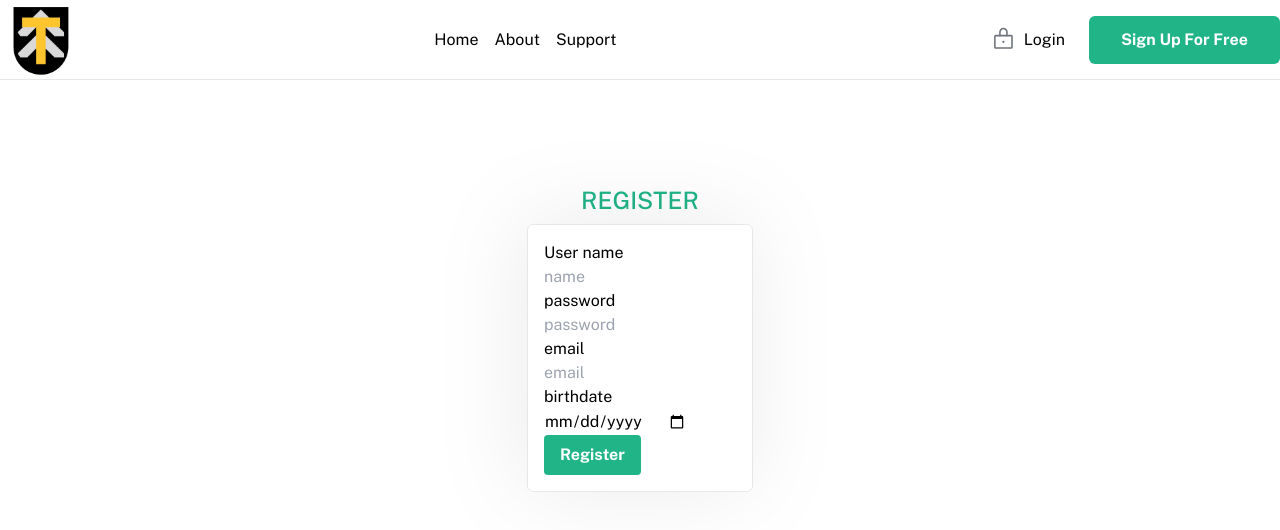
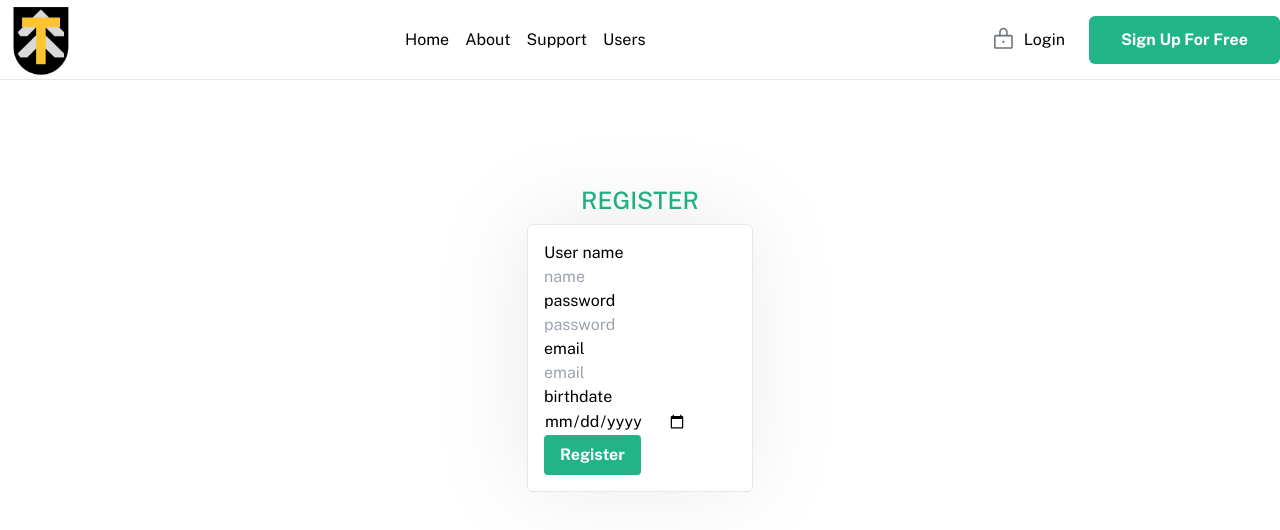
Before and after one commit to Zsombinszky/Team_Up, a React (Vite) app in the folder client/: page /register in a window 1280 px wide. Shown: the top 530 px of the page. Built offline with nearby package versions, Linux system fonts and the light colour scheme.

Commit message:
navbar links fixed

```diff
--- a/client/src/component/Companies.jsx
+++ b/client/src/component/Companies.jsx
@@ -5,8 +5,8 @@ const Companies = () => {
     return (
         <div className='w-full bg-white py-[50px]'>
             <div className='md:max-w-[1480px] m-auto max-w-[600px]  px-4 md:px-0'>
-                <h1 className="text-center text-2xl font-bold text-[#536E96]">Trusted by over 25,000 teams around the world.</h1>
-                <p className="text-center text-[#536E96] text-xl">Leading companies use the same courses to help employees keep their skills fresh.</p>
+                <h1 className="text-center text-2xl font-bold text-[#536E96]">Trusted by over 25,000 gamers around the world.</h1>
+                <p className="text-center text-[#536E96] text-xl">Leading companies use TeamUp to help gamers keep their skills fresh.</p>
                 <div className="flex justify-center py-8 md:gap-8 ">
                     <img src={companyLogo1} alt='hero'/>
                     <img src={companyLogo2} alt='hero'/>
--- a/client/src/component/Navbar.jsx
+++ b/client/src/component/Navbar.jsx
@@ -12,14 +12,16 @@ const Navbar = () => {
     return (
         <div className="w-full h-[80px] bg-white border-b">
             <div className="md:max-w-[1480px] max-w-[600px] m-auto w-full h-full flex justify-between items-center">
-
-                <img src={logo} className="h-[85px]"/>
+                <Link to="/">
+                    <img src={logo} className="h-[85px]"/>
+                </Link>
 
                 <div className="hidden md:flex items-center ">
                     <ul className="flex gap-4">
                         <Link to={"/"}>Home</Link>
                         <li>About</li>
                         <li>Support</li>
+                        <Link to={"/users"}>Users</Link>
                     </ul>
                 </div>
 
@@ -29,7 +31,8 @@ const Navbar = () => {
                         Login
                     </Link>
                     <Link to="/register">
-                    <button className="px-8 py-3 rounded-md bg-[#20B486] text-white font-bold">Sign Up For Free</button>
+                        <button className="px-8 py-3 rounded-md bg-[#20B486] text-white font-bold">Sign Up For Free
+                        </button>
                     </Link>
                 </div>
 
@@ -40,16 +43,20 @@ const Navbar = () => {
 
             </div>
 
-            <div className={toggle?"absolute z-10 p-4 bg-white w-full px-8 md:hidden":"hidden"}>
+            <div className={toggle ? "absolute z-10 p-4 bg-white w-full px-8 md:hidden" : "hidden"}>
                 <ul>
-                    <li className="p-4 hover:bg-grey-100">Home</li>
+                    <Link to={"/"}>
+                        <li className="p-4 hover:bg-grey-100">Home</li>
+                    </Link>
                     <li className="p-4 hover:bg-grey-100">About</li>
                     <li className="p-4 hover:bg-grey-100">Support</li>
-                    <li className="p-4 hover:bg-grey-100">Platform</li>
-                    <li className="p-4 hover:bg-grey-100">Pricing</li>
+                    <Link to={"/users"}>
+                        <li className="p-4 hover:bg-grey-100">Users</li>
+                    </Link>
 
                     <div className="flex flex-col my-4 gap-4">
-                        <button className="border border-[#20B486] flex justify-center items-center bg-transparent px-6 gap-2 py-4">
+                        <button
+                            className="border border-[#20B486] flex justify-center items-center bg-transparent px-6 gap-2 py-4">
                             <img src={lock} className="h-[25px]"/>
                             Login
                         </button>
```
